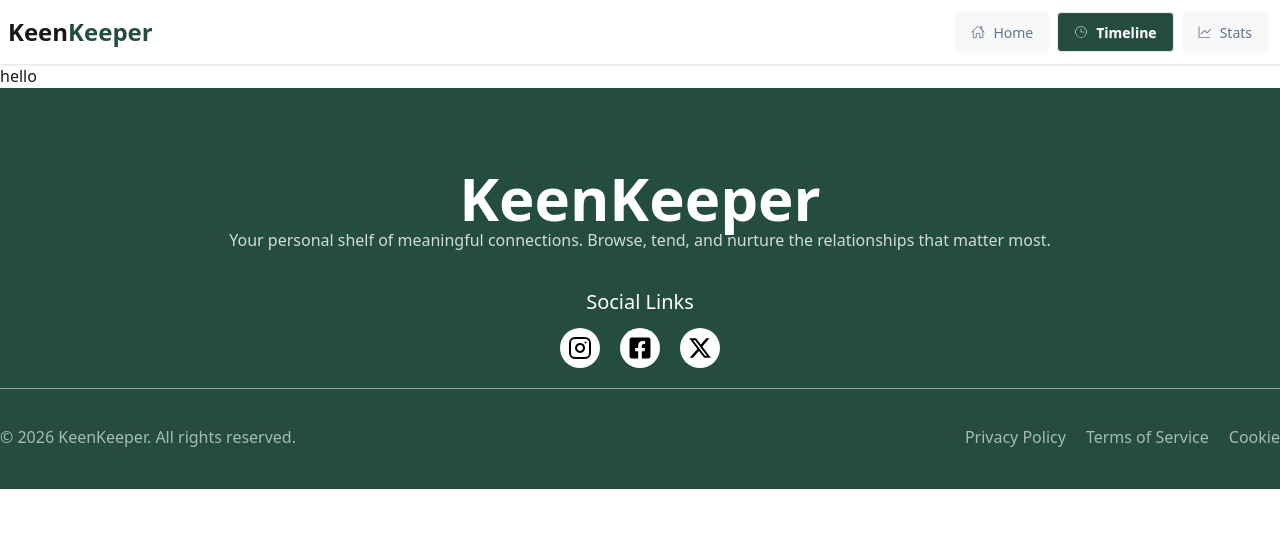
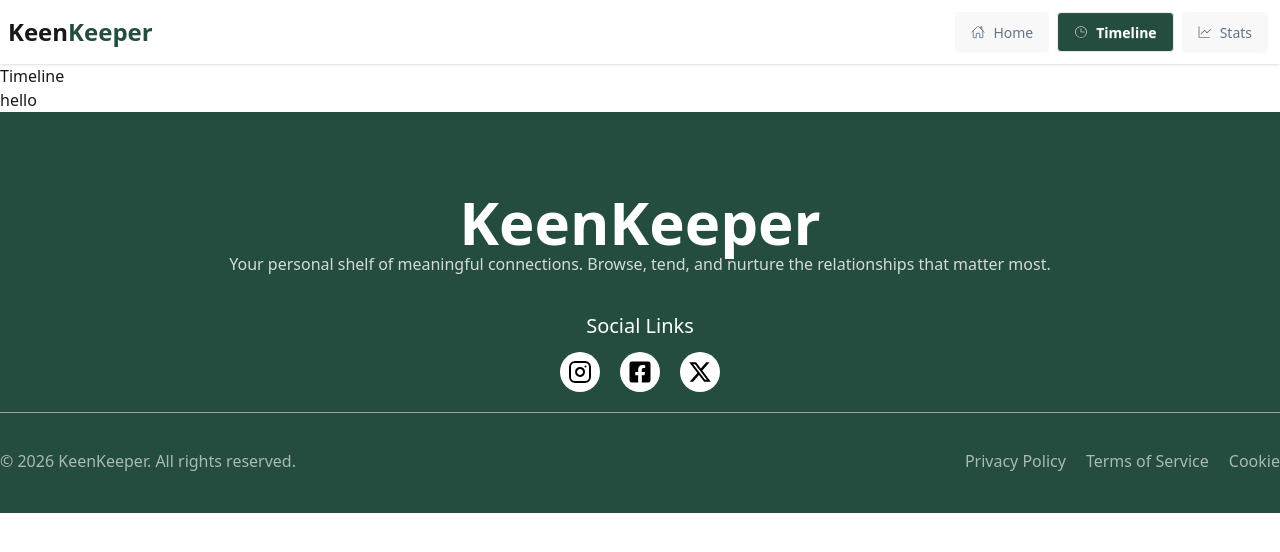
Before and after one commit to fardinfaruk-bd/KeenKeeper-A7-Next.js, a Next.js app: page /timeline in a window 1280 px wide. Shown: the top 552 px of the page. Built offline with nearby package versions, Linux system fonts and the light colour scheme.

Commit message:
fixing bag

```diff
--- a/src/app/timeline/page.jsx
+++ b/src/app/timeline/page.jsx
@@ -1,9 +1,12 @@
+
+import TimelineCard from '@/components/timelineCard/TimelineCard';
 import React from 'react';
 
 const TimelinePage = () => {
     return (
-        <div>
-            <h2>hello</h2>
+        <div className='container mx-auto'>
+            <h1>Timeline</h1>
+            <TimelineCard />
         </div>
     );
 };
--- /dev/null
+++ b/src/components/timelineCard/TimelineCard.jsx
@@ -0,0 +1,11 @@
+import React from 'react';
+
+const TimelineCard = () => {
+    return (
+        <div>
+            hello
+        </div>
+    );
+};
+
+export default TimelineCard;
--- a/src/components/ui/myBtn/MyBtn.jsx
+++ b/src/components/ui/myBtn/MyBtn.jsx
@@ -6,12 +6,12 @@ import React, { useContext } from 'react';
 
 const MyBtn = ({ text, img, friend }) => {
 
-    const {friendTimeline, setFriendTimeline} = useContext(FriendTimelineContext);
-    console.log(friendTimeline, "friendTimeline");
+    const {friendTimeline, setFriendTimeline, setContactType} = useContext(FriendTimelineContext);
 
 
     const handleFriendContactBtn = () => {
         setFriendTimeline([...friendTimeline, friend]);
+        setContactType(text);
 
     }
 
--- a/src/context/FriendContactProvider.jsx
+++ b/src/context/FriendContactProvider.jsx
@@ -8,9 +8,12 @@ export const FriendTimelineContext = createContext();
 const FriendContactProvider = ({children}) => {
 
     const [friendTimeline, setFriendTimeline] = useState([]);
+    const [contactType, setContactType] = useState("");
     const data = {
         friendTimeline,
-        setFriendTimeline
+        setFriendTimeline,
+        contactType,
+        setContactType
     }
     return (
         <FriendTimelineContext.Provider value={data}> {children}</FriendTimelineContext.Provider>
```
